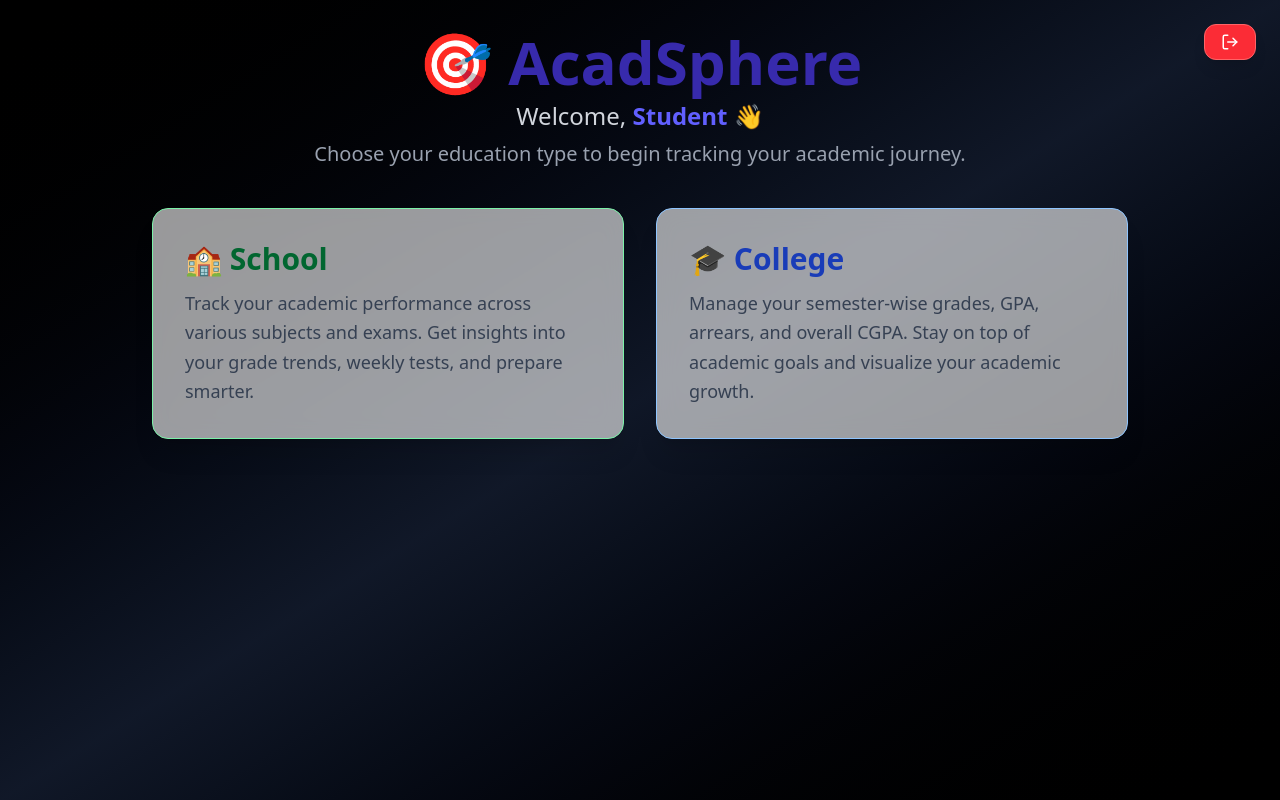
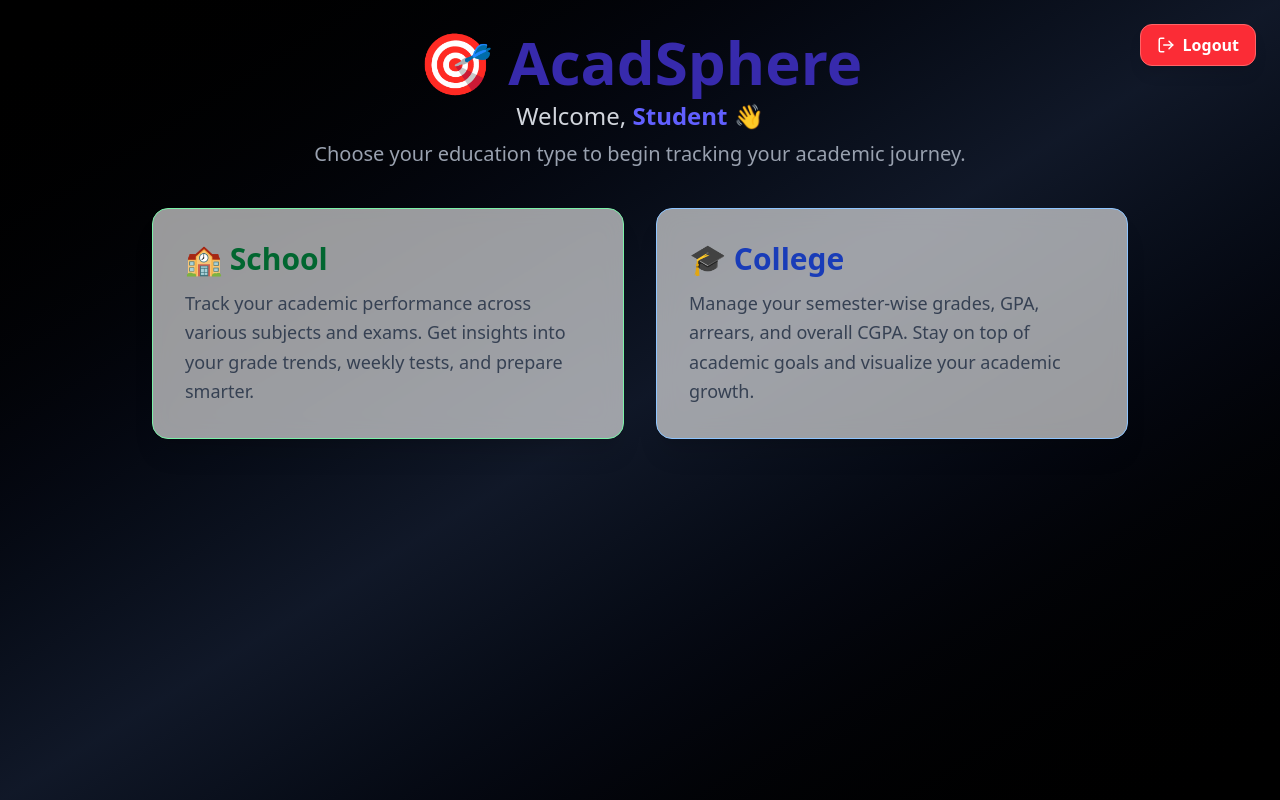
Before and after one commit to Amanraj-S/Acadsphere, a React (Vite) app in the folder frontend/: page /dashboard in a window 1280 px wide. Built offline with nearby package versions, Linux system fonts and the light colour scheme.

Commit message:
first commit

```diff
--- a/frontend/src/pages/Dashboard.jsx
+++ b/frontend/src/pages/Dashboard.jsx
@@ -29,6 +29,7 @@ export default function Dashboard() {
         <LogOut size={16} className="hidden sm:block md:hidden" />
         <LogOut size={18} className="hidden md:block" />
         <span className="hidden xs:inline">Logout</span>
+        <span className="xs:hidden">Logout</span>
       </motion.button>
 
       {/* Title */}
```
